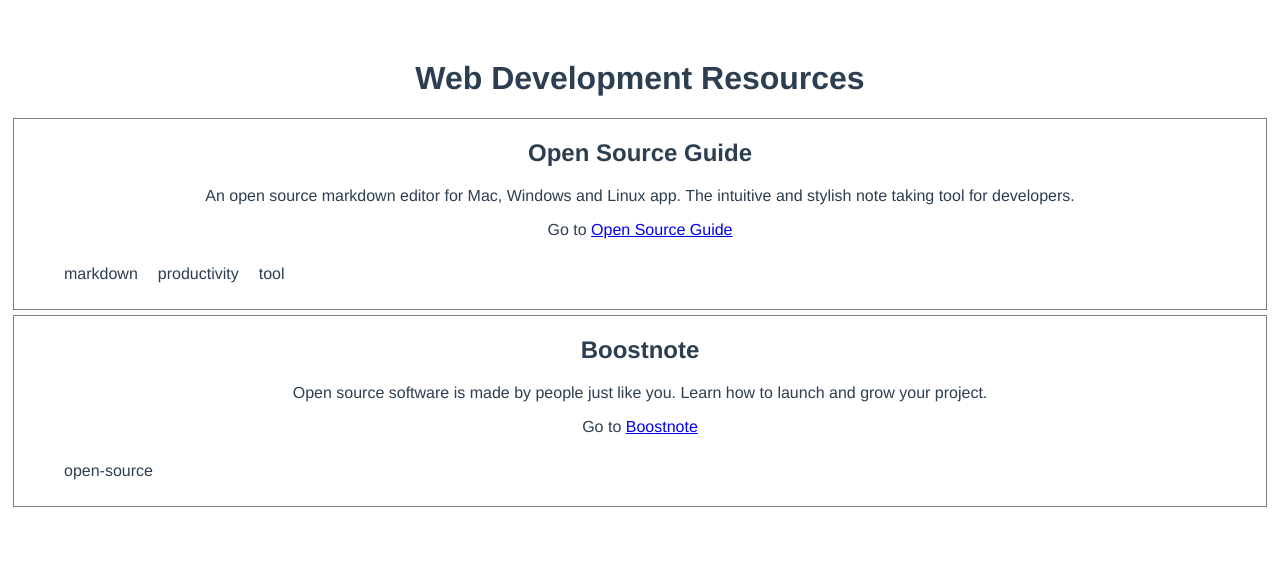
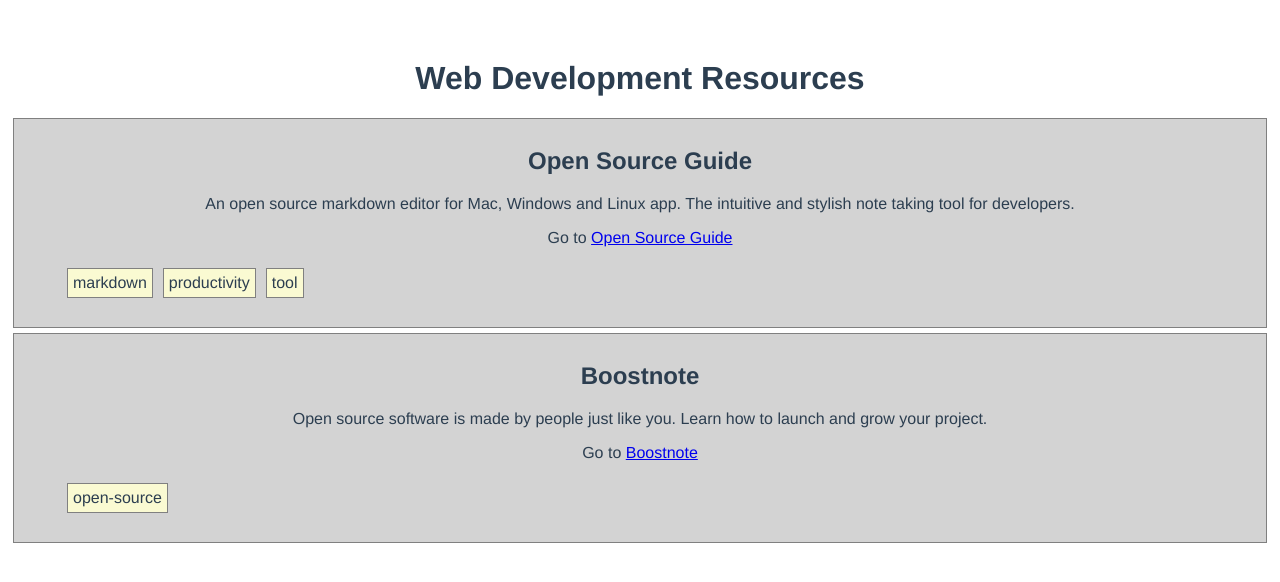
Before and after one commit to KJLarson/WebDevResources-Vue, a Vue app: page / in a window 1280 px wide. Shown: the top 582 px of the page. Built offline with nearby package versions, Linux system fonts and the light colour scheme.

Commit message:
Add styles to resource cards

```diff
--- a/src/components/resources.vue
+++ b/src/components/resources.vue
@@ -54,10 +54,16 @@
 
 <!-- Add "scoped" attribute to limit CSS to this component only -->
 <style scoped>
+* {
+  box-sizing: border-box;
+}
+
 .card {
   border: gray solid 1px;
   margin: 5px;
   text-align: center;
+  background-color: lightgray;
+  padding: 8px;
 }
 
 .tags {
@@ -68,5 +74,7 @@
 .tags li {
   padding: 5px;
   margin: 5px;
+  border: gray solid 1px;
+  background-color: lightgoldenrodyellow;
 }
 </style>
```
